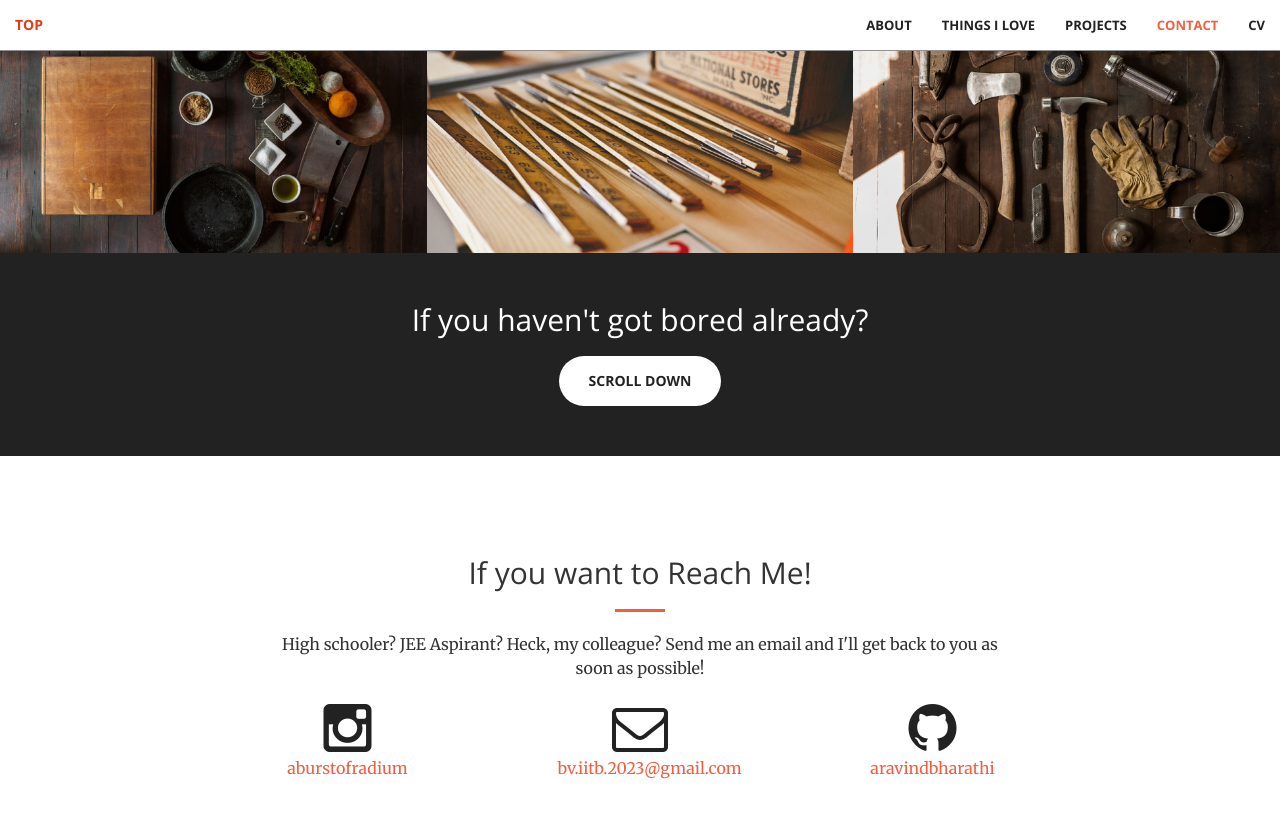
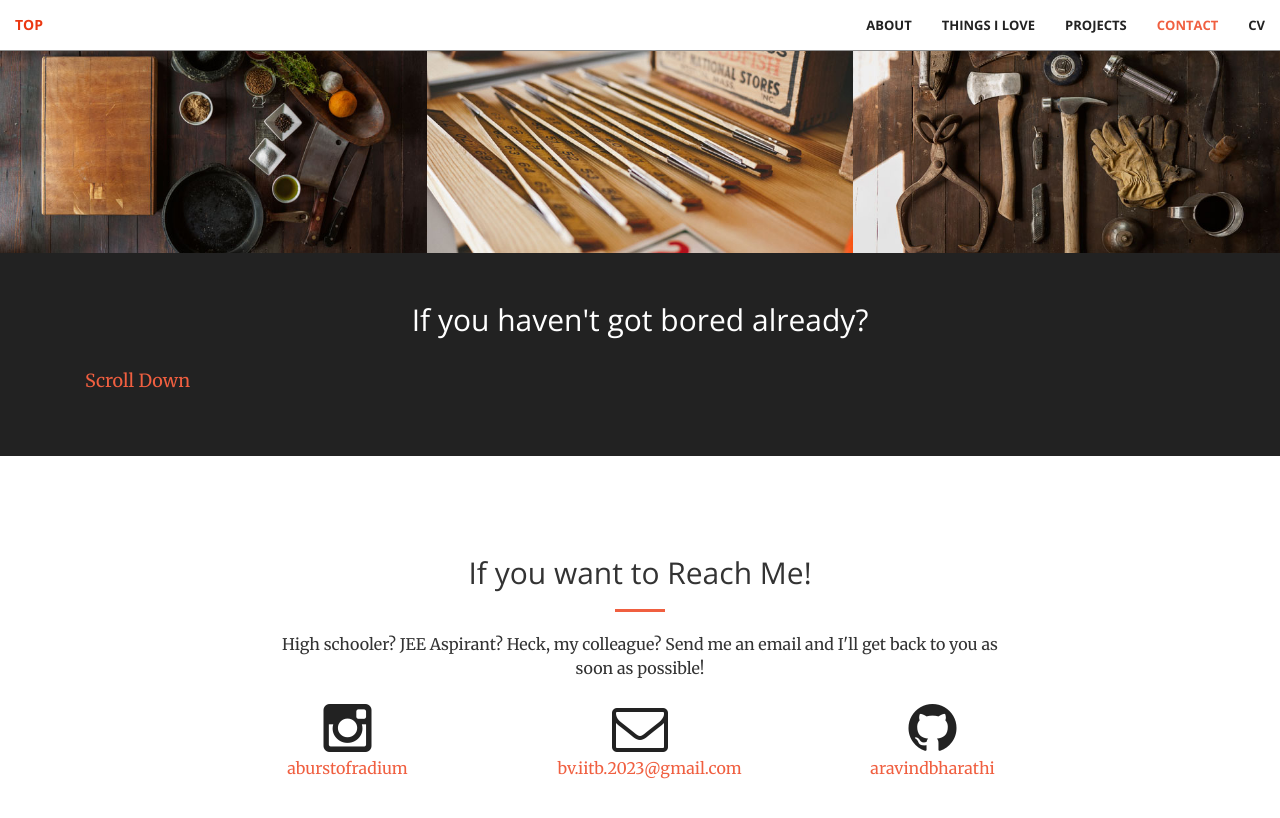
Before and after one commit to aravindbharathi/aravindbharathi.github.io, a Jekyll site: the page built from index.html, in a window 1280 px wide and 900 px high, scrolled down 2123 px. Shown: the top 818 px of the window. Built offline with Jekyll 4.4.1, drawn with Linux system fonts in a browser that asks for light colours.

Commit message:
Update aside.html

```diff
--- a/_includes/aside.html
+++ b/_includes/aside.html
@@ -2,7 +2,7 @@
       <div class="container text-center">
           <div class="call-to-action">
               <h2>If you haven't got bored already?</h2>
-              <a href="#contact" class="btn btn-default btn-xl wow tada">Scroll Down</a>
+              <a class="navbar-brand page-scroll" href="#contact" class="btn btn-default btn-xl wow tada">Scroll Down</a>
           </div>
       </div>
   </aside>
```
